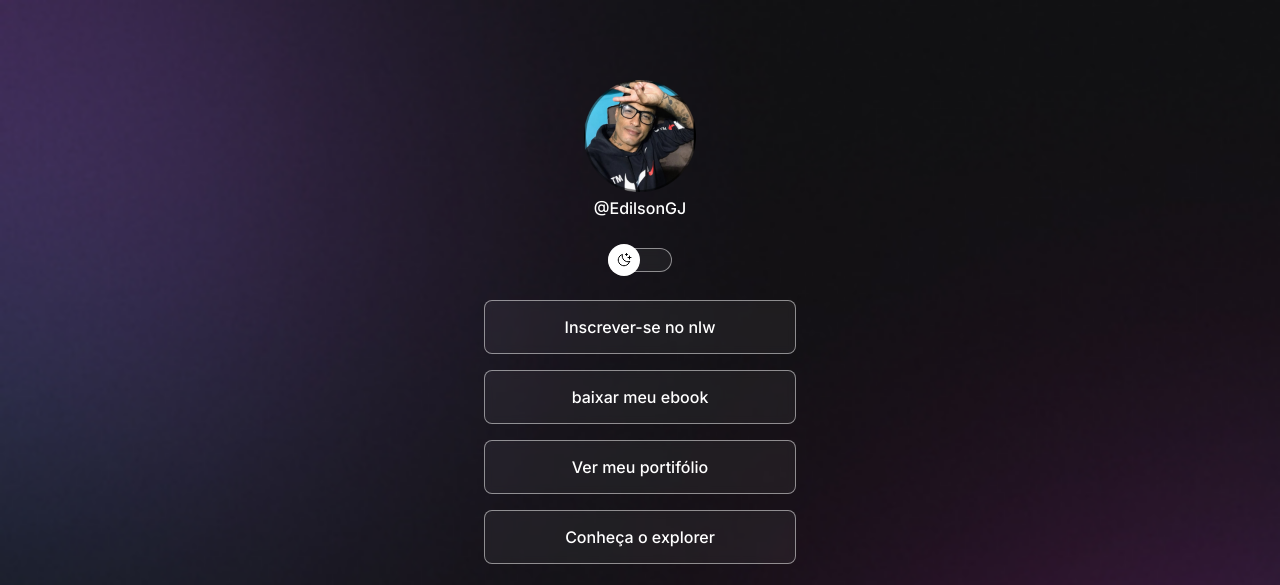
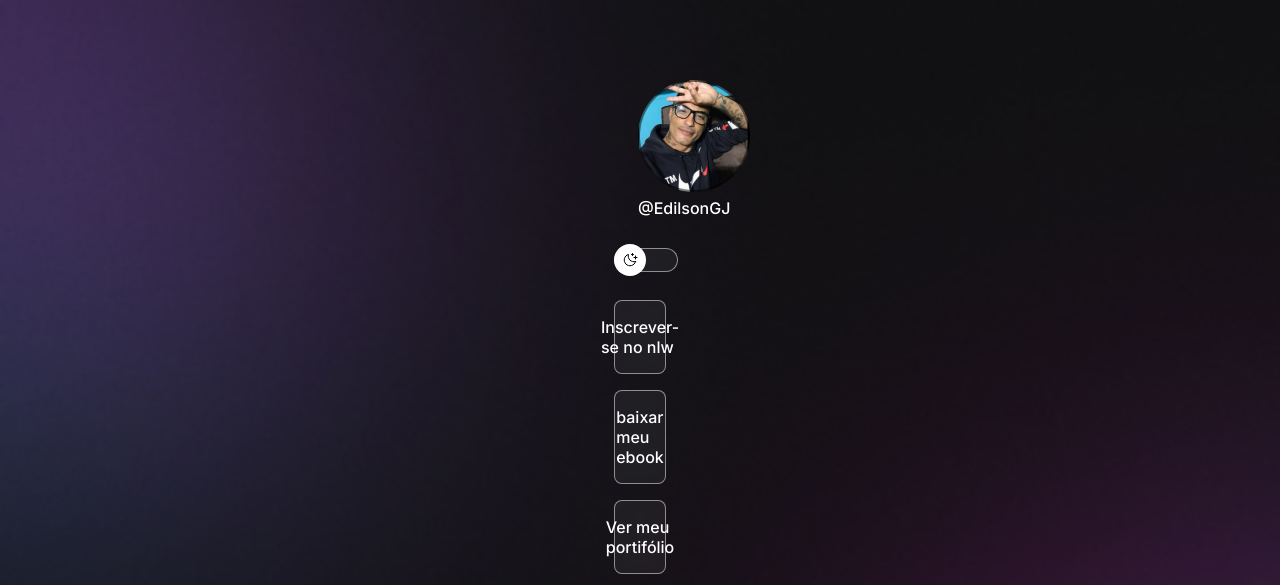
Before and after one commit to Edilsongj/projeto, a plain HTML site: page index.html in a window 1280 px wide. Shown: the top 585 px of the page. Drawn offline with nearby package versions, Linux system fonts and the light colour scheme.

Commit message:
ajust container width

```diff
--- a/style.css
+++ b/style.css
@@ -36,7 +36,8 @@ body * {
 }
 
 #container {
-  width: 360px;
+  width: 100px;
+  max-width: 588;
   margin: 56px auto 0px;
   padding: 0 24px;
 
```
Also changed, not shown: .github/prewiew 02.jpg (added), .github/prewiew.jpg (added), 1 other file.
